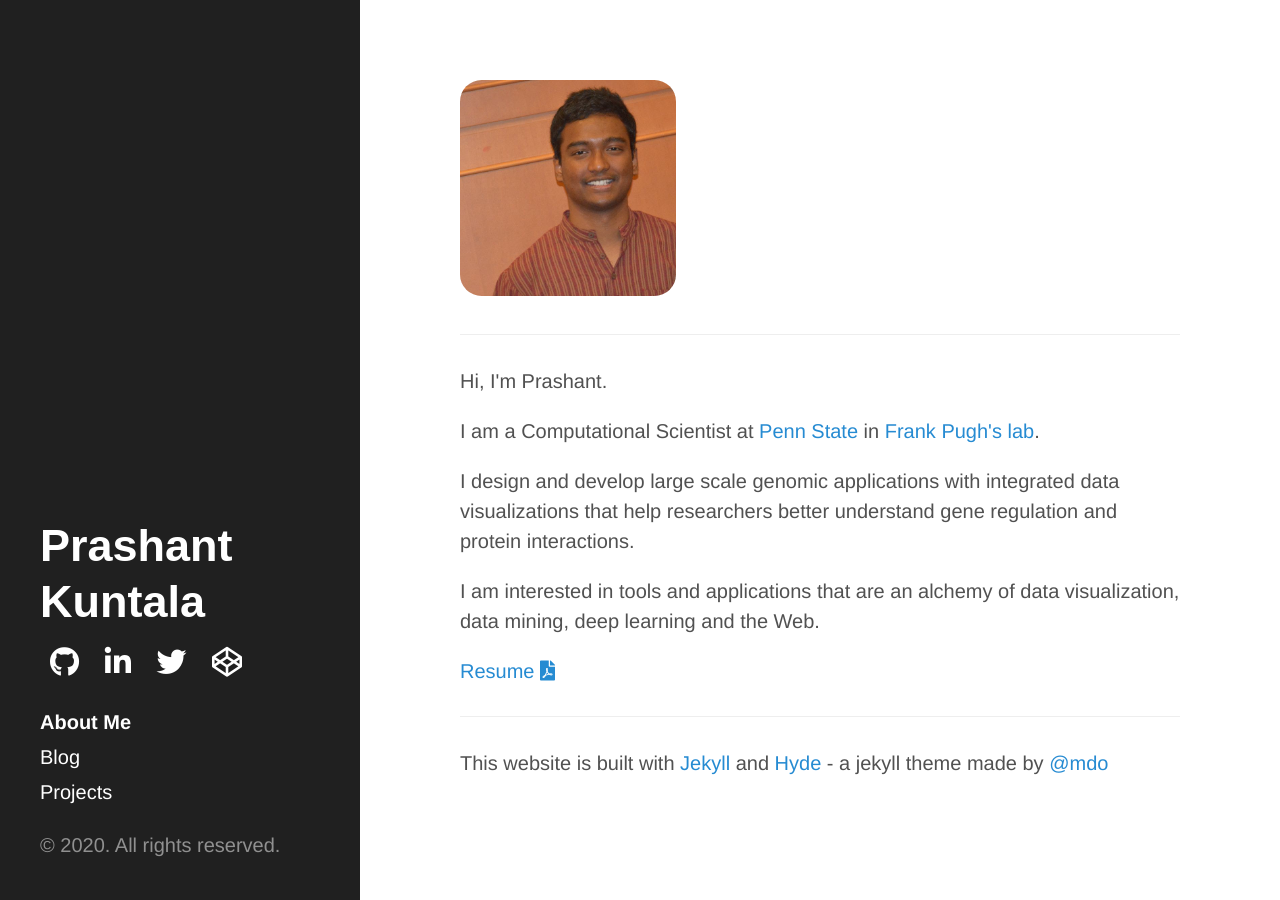
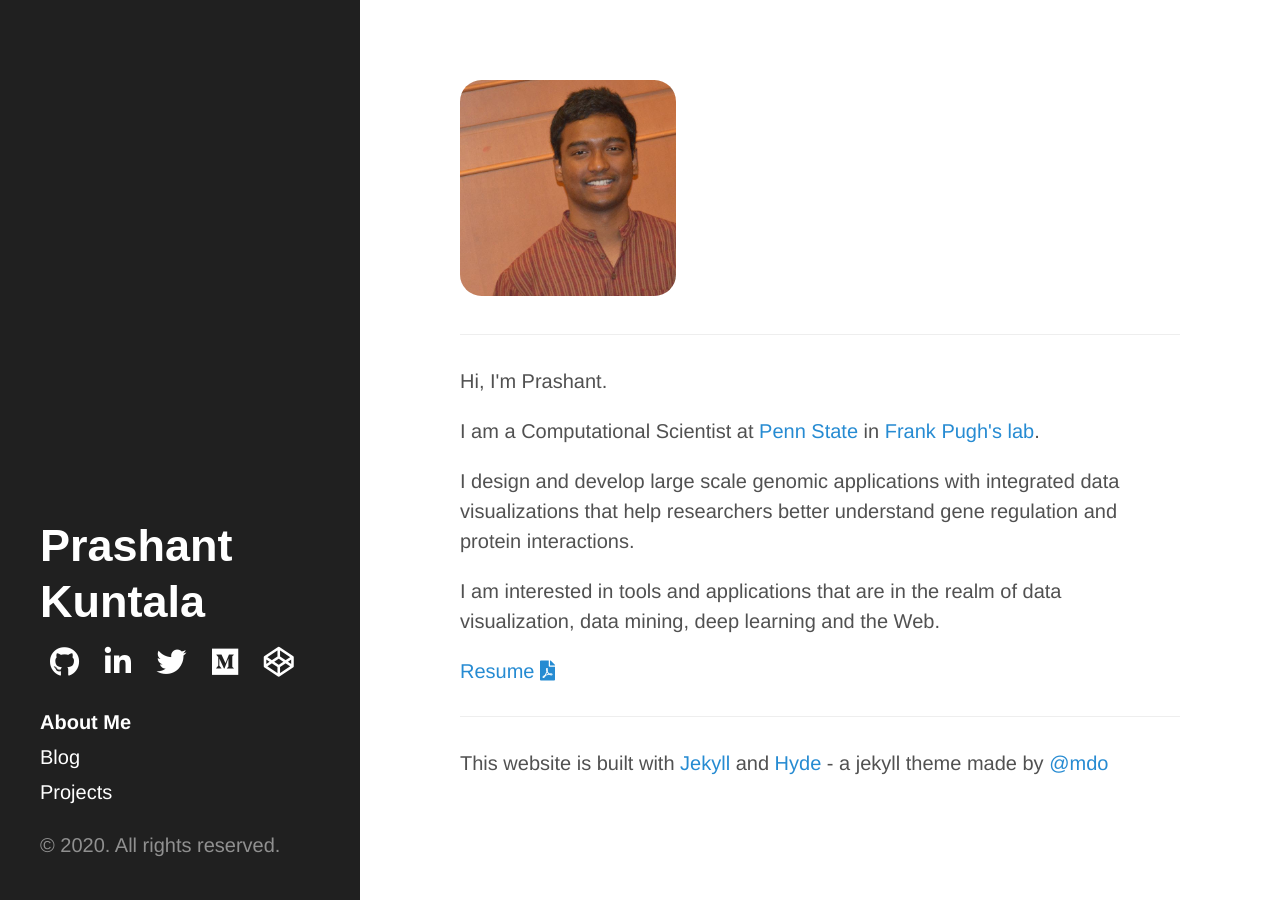
Before and after one commit to PrashantKuntala/prashantkuntala.github.io, a Jekyll site: the page built from index.html, in a window 1280 px wide. Built offline with Jekyll 4.4.1, drawn with Linux system fonts in a browser that asks for light colours; nearby versions of some CDN libraries; some web fonts are replaced; the list of posts is cut into pages by our own code.

Commit message:
Move blog to Medium and update Resume

```diff
--- a/_config.yml
+++ b/_config.yml
@@ -24,3 +24,4 @@
 linkedIn: https://linkedin.com/in/prashantkumarkuntala
 twitter: https://twitter.com/prashkuntala
 codepen: https://codepen.io/prashantkuntala
+medium: https://medium.com/@prashantkuntala
--- a/_includes/sidebar.html
+++ b/_includes/sidebar.html
@@ -9,7 +9,9 @@
       <a class="social-icons" href="{{ site.github.repo }}"><i class="fab fa-github"></i></a>
       <a class="social-icons" href="{{ site.linkedIn }}"><i class="fab fa-linkedin-in"></i></a>
       <a class="social-icons" href="{{ site.twitter }}"><i class="fab fa-twitter"></i></a>
+      <a class="social-icons" href="{{site.medium}}"><i class="fab fa-medium"></i></a>
       <a class="social-icons" href="{{site.codepen}}"><i class="fab fa-codepen"></i></a>
+
       <p class="lead">{{ site.description }}</p>
     </div>
 
--- a/index.html
+++ b/index.html
@@ -10,7 +10,7 @@
   <p>Hi, I'm Prashant. </p>
   <p>I am a Computational Scientist at <a href="https://www.psu.edu/">Penn State </a> in <a href="https://www.pughlab.psu.edu/"> Frank Pugh's lab</a>.</p>
   <p> I design and develop large scale genomic applications with integrated data visualizations that help researchers better understand gene regulation and protein interactions.</p>
-  <p> I am interested in tools and applications that are an alchemy of data visualization, data mining, deep learning and the Web.</p>
+  <p> I am interested in tools and applications that are in the realm of data visualization, data mining, deep learning and the Web.</p>
   <a href="./public/assets/resume.pdf">Resume <i class="fas fa-file-pdf"></i></a>
 
   <hr>
```
Also changed, not shown: _posts/2020-02-16-PythonPackaging101.md (deleted, +0 -17 lines), blog.html (+3 -6 lines), projects.html (+5 -5 lines), 1 other file.
